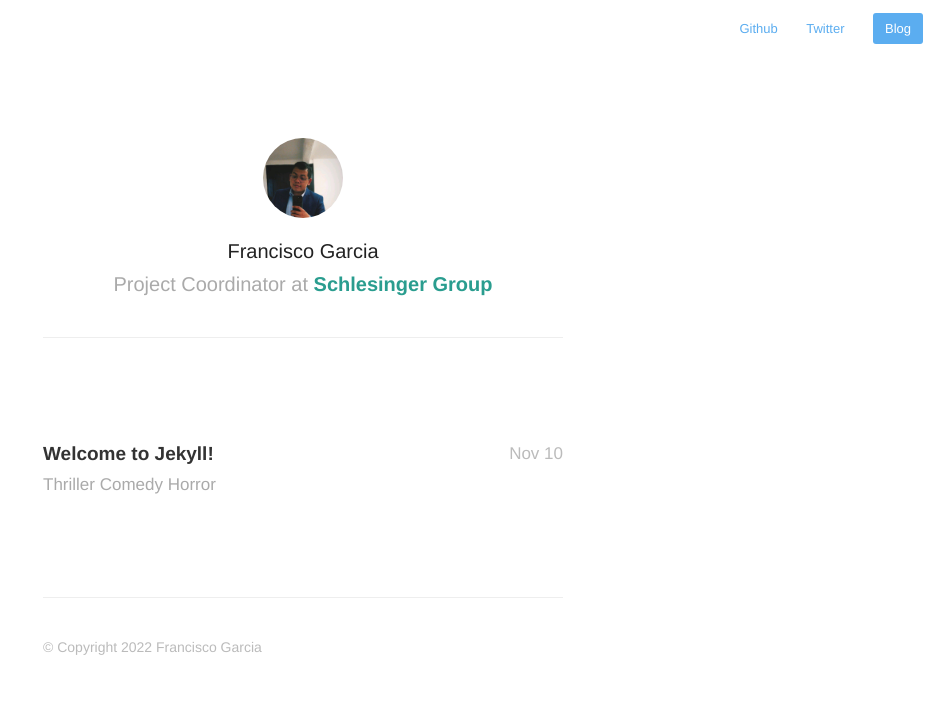
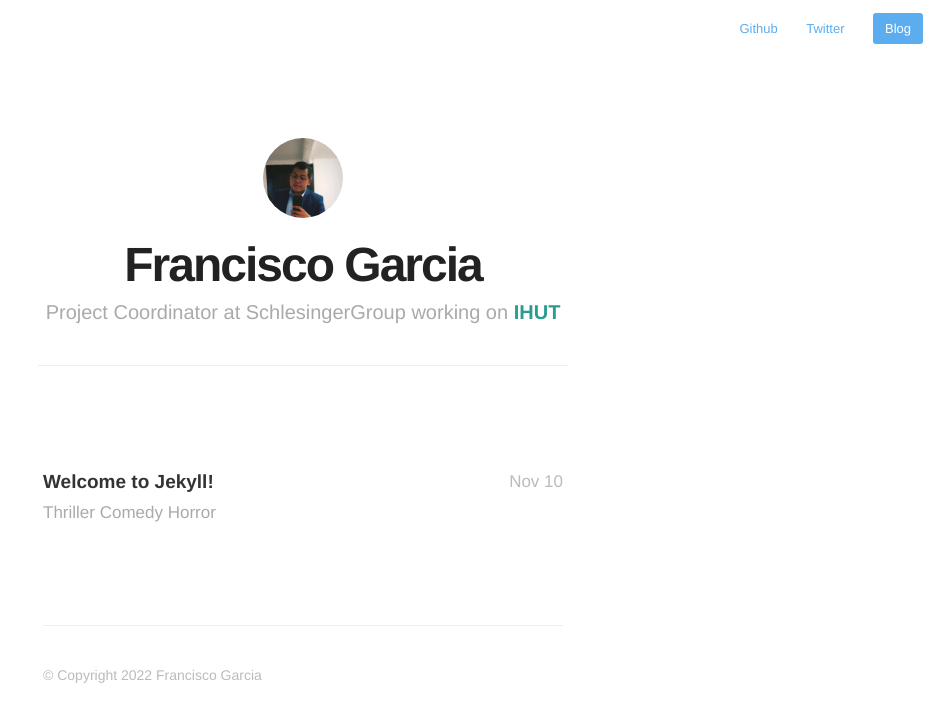
Before and after one commit to xirapo/paco, a Jekyll site: the page built from index.html, in a window 1280 px wide. Shown: the top 722 px of the page, without its empty margins (337-1280 px from the left). Built offline with Jekyll 4.4.1, drawn with Linux system fonts in a browser that asks for light colours; nearby versions of some CDN libraries; the list of posts is cut into pages by our own code.

Commit message:
updating profile picture, h1 for name and updating description on post

```diff
--- a/_config.yml
+++ b/_config.yml
@@ -1,6 +1,8 @@
 name: Paco
 description: "Project Coordinator at "
-description_job: "Schlesinger Group"
+description_post: "Project Coordinator at Schlesinger Group"
+company: "SchlesingerGroup"
+department: "ihut"
 meta_description: "Paco, Blogging about stuffs"
 
 aboutPage: false
--- a/_includes/profile.html
+++ b/_includes/profile.html
@@ -9,7 +9,7 @@
             <img id="avatar" class="2x" src="{{ "/" | relative_url  }}assets/images/profile1.jpeg"/>
         {% endif %}
             <h1>{{ site.author }}</h1>
-            <h2>{{ site.description }} <span id="description_job">{{site.description_job}}</span></h2>
+            <h2>{{ site.description }} <span>{{site.company}}</span> working on <span id="department">{{site.department}}</span></h2>
         </header>
     </section>
 </div>
--- a/_layouts/post.html
+++ b/_layouts/post.html
@@ -17,7 +17,7 @@ archive: true
         <img class="avatar" src="{{ "/" | relative_url  }}assets/images/avatar.png">
         <div>
             <span class="dark">{{ site.author }}</span>
-            <span>{{ site.description }}</span>
+            <span>{{ site.description_post }}</span>
         </div>
     </a>
 
--- a/assets/css/style.css
+++ b/assets/css/style.css
@@ -71,7 +71,7 @@ h2 {
 
 .profile #wrapper {
 	padding: 100px 40px 0px;
-	max-width: 600px;
+	max-width: 610px;
 	margin: 0 auto;
 }
 
@@ -92,10 +92,11 @@ h2 {
 }
 
 .profile h1 {
-	font-weight: 400;
-	letter-spacing: 0px;
-	font-size: 20px;
+	font-weight: 600;
+	letter-spacing: -2px;
+	font-size: 3em;
 	color: #222;
+	font-family: 'Helvetica Neue', Helvetica, Arial, sans-serif;
 }
 
 .profile h2 {
@@ -108,9 +109,10 @@ h2 {
 
 }
 
-#description_job {
+#department {
 	color: #2a9d8f;
 	font-weight: bold;
+	text-transform: uppercase;
 }
 
 nav.main-nav {
```
